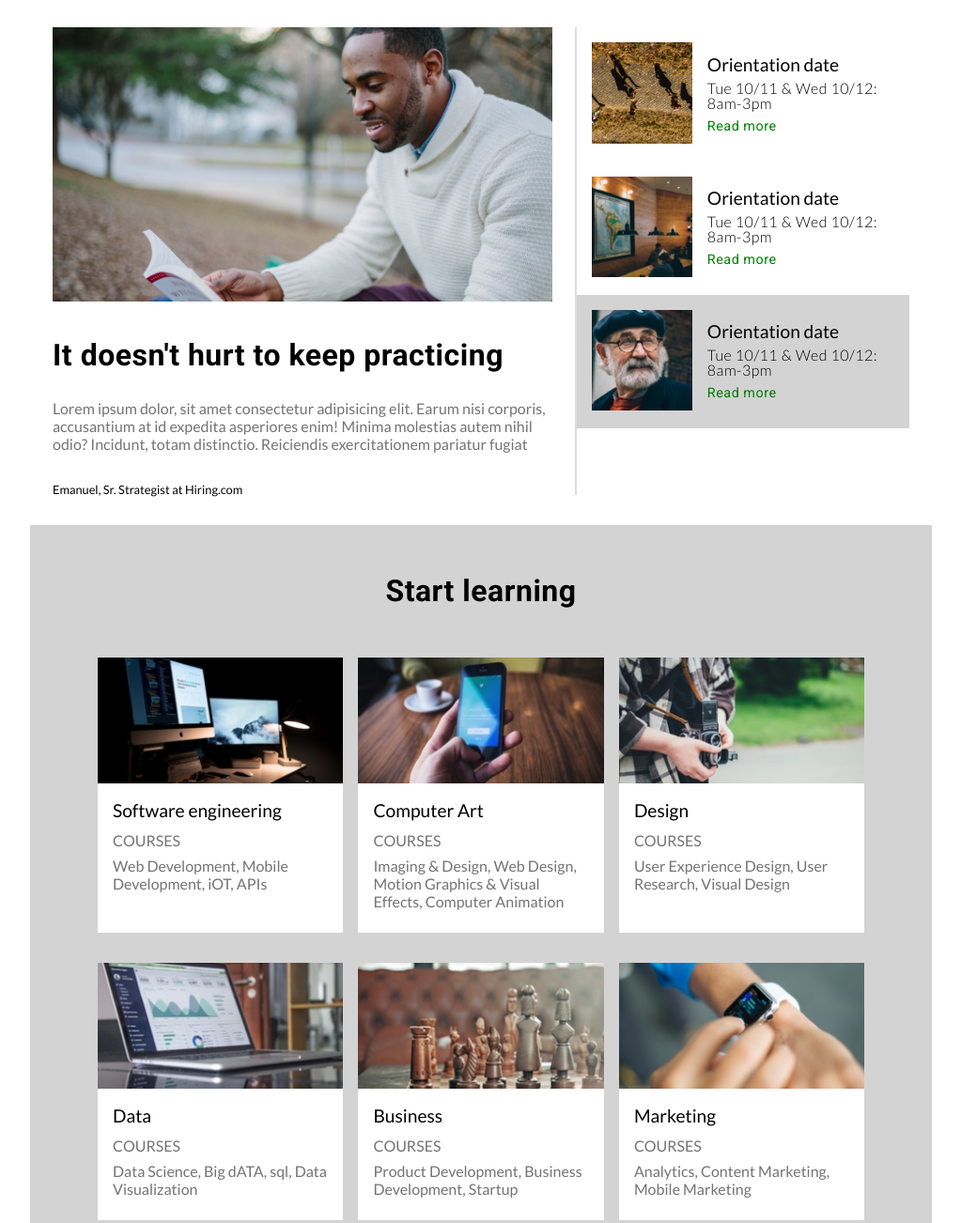
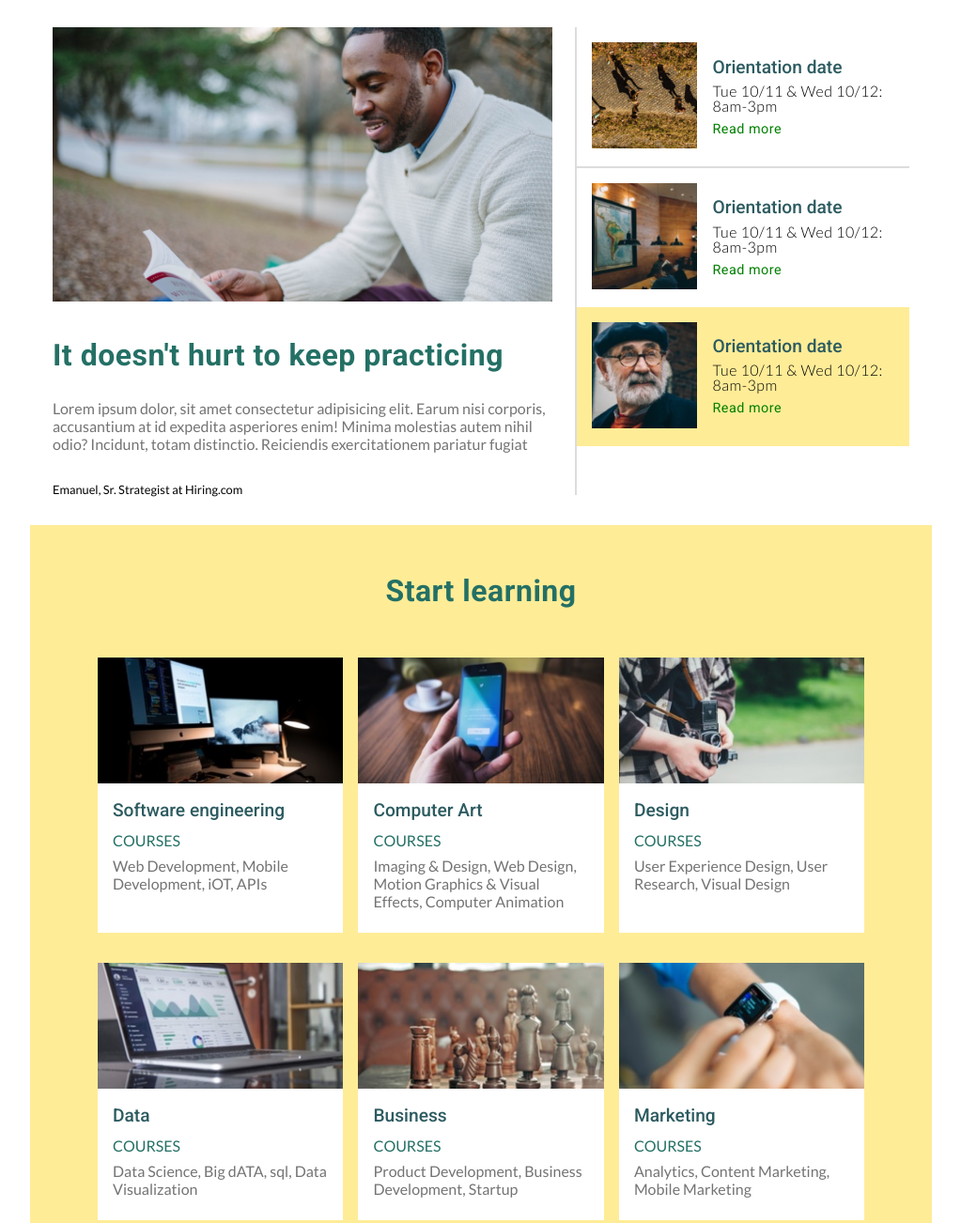
Before and after one commit to Diego-HB/academy, a plain HTML site: page index.html in a window 1280 px wide. Shown: the part 538-1840 px from the top of the page at 94% size, without its empty margins (128-1151 px from the left). Drawn offline with Linux system fonts and the light colour scheme.

Commit message:
Assign colors.

```diff
--- a/index.html
+++ b/index.html
@@ -94,7 +94,7 @@
           <img src="./resources/assets/images/course-software.jpg" alt="Software engineering course">
           <div class="course-description">
             <h4>Software engineering</h4>
-            <p>COURSES</p>
+            <p class="tag">COURSES</p>
             <p>Web Development, Mobile Development, iOT, APIs</p>
           </div>
         </div>
@@ -102,7 +102,7 @@
           <img src="./resources/assets/images/course-computer-art.jpg" alt="Computer art course">
           <div class="course-description">
             <h4>Computer Art</h4>
-            <p>COURSES</p>
+            <p class="tag">COURSES</p>
             <p>Imaging & Design, Web Design, Motion Graphics & Visual Effects, Computer Animation</p>
           </div>
         </div>
@@ -110,7 +110,7 @@
           <img src="./resources/assets/images/course-design.jpg" alt="Design course">
           <div class="course-description">
             <h4>Design</h4>
-            <p>COURSES</p>
+            <p class="tag">COURSES</p>
             <p>User Experience Design, User Research, Visual Design</p>
           </div>
         </div>
@@ -118,7 +118,7 @@
           <img src="./resources/assets/images/course-data.jpg" alt="Data course">
           <div class="course-description">
             <h4>Data</h4>
-            <p>COURSES</p>
+            <p class="tag">COURSES</p>
             <p>Data Science, Big dATA, sql, Data Visualization</p>
           </div>
         </div>
@@ -126,7 +126,7 @@
           <img src="./resources/assets/images/course-business.jpg" alt="Business course">
           <div class="course-description">
             <h4>Business</h4>
-            <p>COURSES</p>
+            <p class="tag">COURSES</p>
             <p>Product Development, Business Development, Startup</p>
           </div>
         </div>
@@ -134,7 +134,7 @@
           <img src="./resources/assets/images/course-marketing.jpg" alt="Marketing course">
           <div class="course-description">
             <h4>Marketing</h4>
-            <p>COURSES</p>
+            <p class="tag">COURSES</p>
             <p>Analytics, Content Marketing, Mobile Marketing</p>
           </div>
         </div>
@@ -158,7 +158,7 @@
         <div class="right-column">
           <div class="more-videos">
             <div class="video-thumbnail">
-            <img src="./resources/assets/images/thesis-fisma.jpg" alt="">
+              <img src="./resources/assets/images/thesis-fisma.jpg" alt="">
             </div>
             <div class="video-text">
               <h4>Fisma: Design and Prototype</h4>
@@ -168,8 +168,8 @@
 
           <div class="more-videos">
             <div class="video-thumbnail">
-            <img src="./resources/assets/images/thesis-now-and-then.jpg" alt="">
-           </div>
+              <img src="./resources/assets/images/thesis-now-and-then.jpg" alt="">
+            </div>
             <div class="video-text">
               <h4>Fisma: Design and Prototype</h4>
               <p>Designer showcase of new prototype;</p>
--- a/resources/css/styles.css
+++ b/resources/css/styles.css
@@ -3,7 +3,7 @@ html,
 body {
   margin: 0;
   padding: 0;
-  background-color: white;
+  background-color: #fff;
   font-size: 16px;
   letter-spacing: 0.5px;
 }
@@ -21,6 +21,7 @@ h1 {
   font-weight: 700;
   font-size: 2rem;
   line-height: 1.4;
+  color: #247065;
 }
 
 h3 {
@@ -36,9 +37,19 @@ h3 {
   margin: 0 auto;
 }
 
+/*=======================
+Colors
+=========================
+Yellow: #ffec97  rgb(255,236,151)
+Green: #60a65f  rgb(96,166,95)
+Dark Green: #247065  rgb(36,112,102)
+Darker Green: #2c5b60  rgb(44,91,96)
+Blue: #2b3d54  rgb(44,91,96)
+
 /* Header */
+
 header {
-  color: white;
+  color: #2b3d54;
 }
 
 header .container {
@@ -47,8 +58,6 @@ header .container {
   align-items: center;
   height: 64px;
   max-width: 960px;
-  background-color: green;
-  color: white;
 }
 
 .logo {
@@ -81,13 +90,13 @@ nav.desktop {
   display: inline-block;
   padding-left: 16px;
   font-family: "Roboto", sans-serif;
-  font-weight: 300;
+  font-weight: 400;
   letter-spacing: 0;
 }
 
 .desktop a {
   text-decoration: none;
-  color: white;
+  color: #60a65f;
 }
 
 /* Main Content */
@@ -98,7 +107,7 @@ nav.desktop {
   justify-content: flex-start;
   align-items: center;
   padding: 32px 24px;
-  background-color: LightGrey;
+  background-color: #ffec97;
 }
 
 .left {
@@ -117,7 +126,7 @@ nav.desktop {
 .right span {
   width: 100%;
   text-align: center;
-  background-color: black;
+  background-color: #247065;
   color: white;
   font-family: "Lato", sans-serif;
   font-size: 1.2;
@@ -177,16 +186,17 @@ nav.desktop {
 }
 
 .orientation {
-  padding: 16px;
   display: flex;
-  justify-content: center;
   align-items: center;
+}
+
+.orientation:first-child {
+  border-bottom: 2px solid rgba(80,80,80,0.2);
 }
 
 .campus-img {
   width: 35%;
-  height: auto;
-  margin-right: 16px;
+  margin: 16px;
 }
 
 .campus-img img {
@@ -198,10 +208,11 @@ nav.desktop {
 }
 
 .date h4 {
-  font-family: "Lato", sans-serif;
+  font-family: "Roboto", sans-serif;
   font-size: 1.2rem;
-  font-weight: 400;
+  font-weight: 500;
   letter-spacing: 0;
+  color: #2c5b60;
 }
 
 .date h5 {
@@ -219,7 +230,7 @@ nav.desktop {
 }
 
 .orientation:last-child {
-  background-color: LightGrey;
+  background-color: #ffec97;
 }
 /* Courses Section */
 
@@ -227,7 +238,7 @@ nav.desktop {
   display: flex;
   flex-direction: column;
   align-items: center;
-  background-color: LightGrey;
+  background-color: #ffec97;
 }
 
 #gallery h1,
@@ -236,19 +247,24 @@ nav.desktop {
   color: black;
   width: 100%;
   text-align: center;
+  color: #247065;
 }
 
 #gallery h4,
 #exhibition h4 {
-  font-family: "Lato", sans-serif;
+  font-family: "Roboto", sans-serif;
   font-size: 1.2rem;
-  font-weight: 400;
+  font-weight: 500;
   letter-spacing: 0;
   line-height: 1.4;
+  color: #2c5b60;
+}
+
+#gallery p.tag {
+  color: #247065;
 }
 
 .courses {
-  background-color: Lightgrey;
   width: 816px;
   display: flex;
   justify-content: space-between;
@@ -307,13 +323,12 @@ nav.desktop {
 }
 
 .more-videos:first-child {
-  background-color: LightGrey;
+  background-color: #ffec97;
 }
 
 .video-thumbnail {
   width: 35%;
   margin: 16px;
-
 }
 
 .video-thumbnail img {
@@ -323,6 +338,7 @@ nav.desktop {
 .video-text {
   width: 65%;
 }
+
 
 /* Footer */
 footer {
```
Also changed, not shown: 1 other file.
